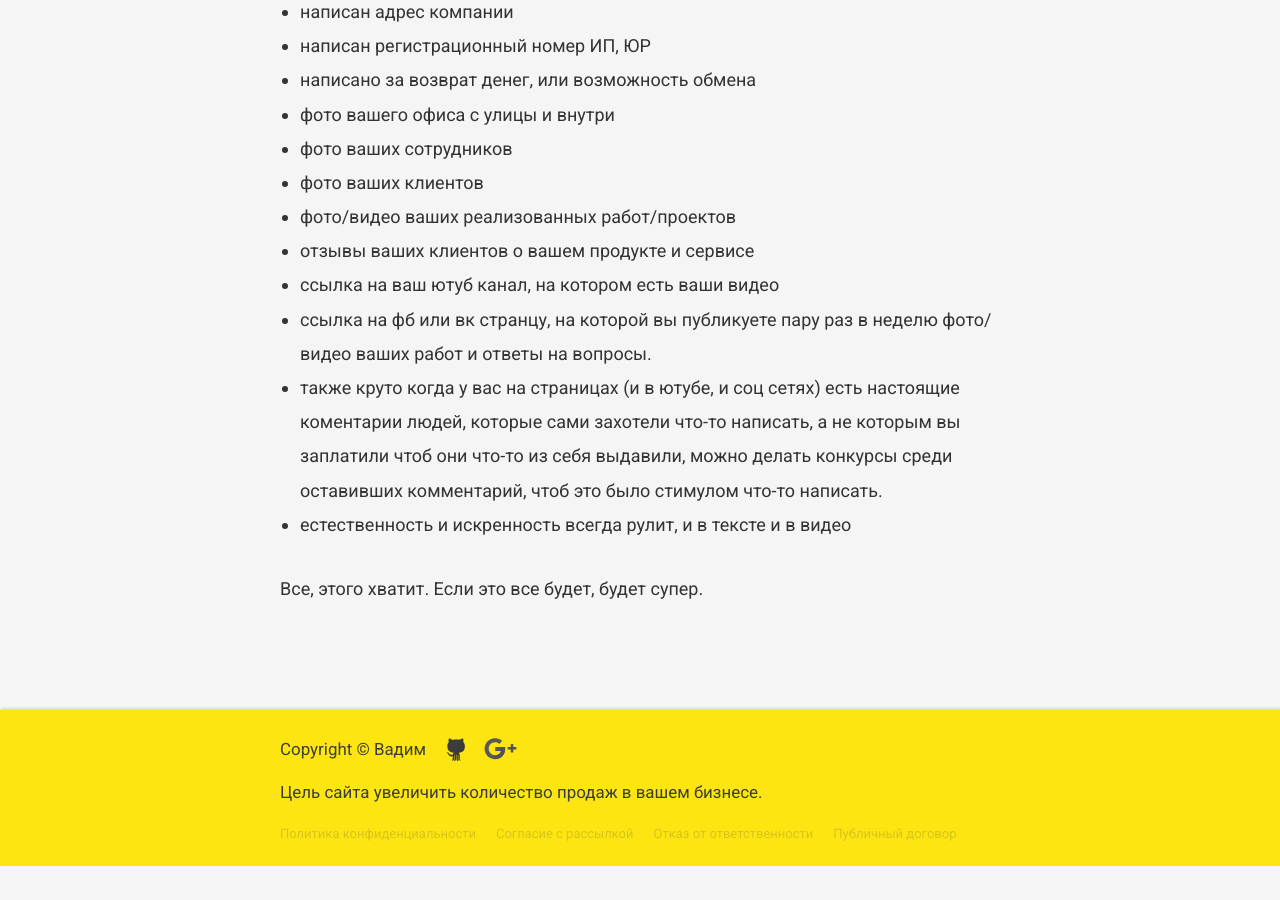
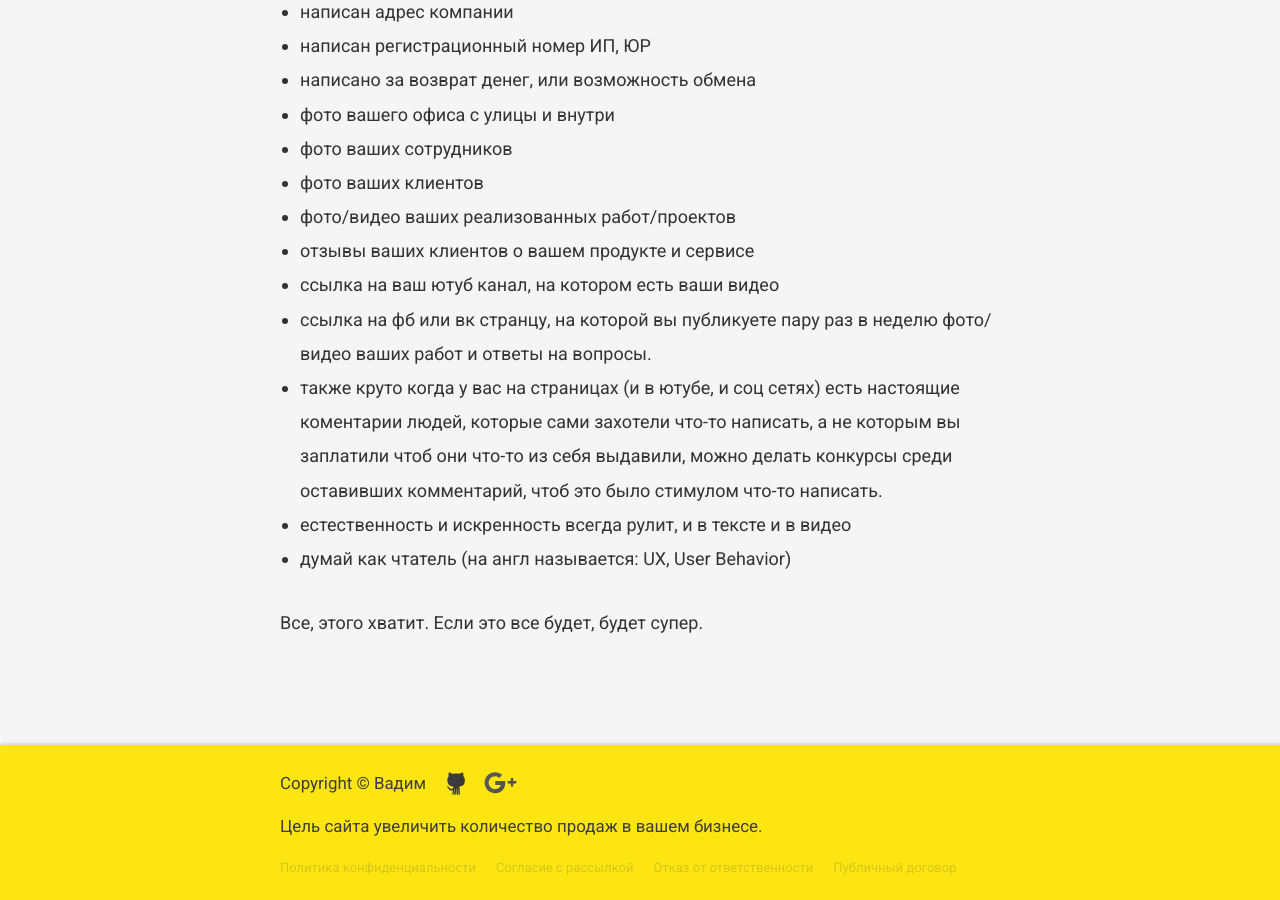
Before and after one commit to VadymVolos/vadymvolos.github.io, a Jekyll site: the page built from _posts/digital-marketing/2017-04-05-doveriye-k-saytu.md, in a window 1280 px wide and 900 px high, scrolled down 909 px. Built offline with Jekyll 4.4.1, drawn with Linux system fonts in a browser that asks for light colours; nearby versions of some CDN libraries; comment, search, counter and statistics services are not loaded; before the commit the page ends 1775 px from its top, so only the background shows below that.

Commit message:
Update 2017-04-05-doveriye-k-saytu.md

```diff
--- a/_posts/digital-marketing/2017-04-05-doveriye-k-saytu.md
+++ b/_posts/digital-marketing/2017-04-05-doveriye-k-saytu.md
@@ -54,6 +54,8 @@
 также круто когда у вас на страницах (и в ютубе, и соц сетях) есть настоящие коментарии людей, которые сами захотели что-то написать, а не которым вы заплатили чтоб они что-то из себя выдавили, можно делать конкурсы среди оставивших комментарий, чтоб это было стимулом что-то написать.
 </li><li>
 естественность и искренность всегда рулит, и в тексте и в видео
+</li><li>
+думай как чтатель (на англ называется: UX, User Behavior)
 </li>
 </ul>
 
```
